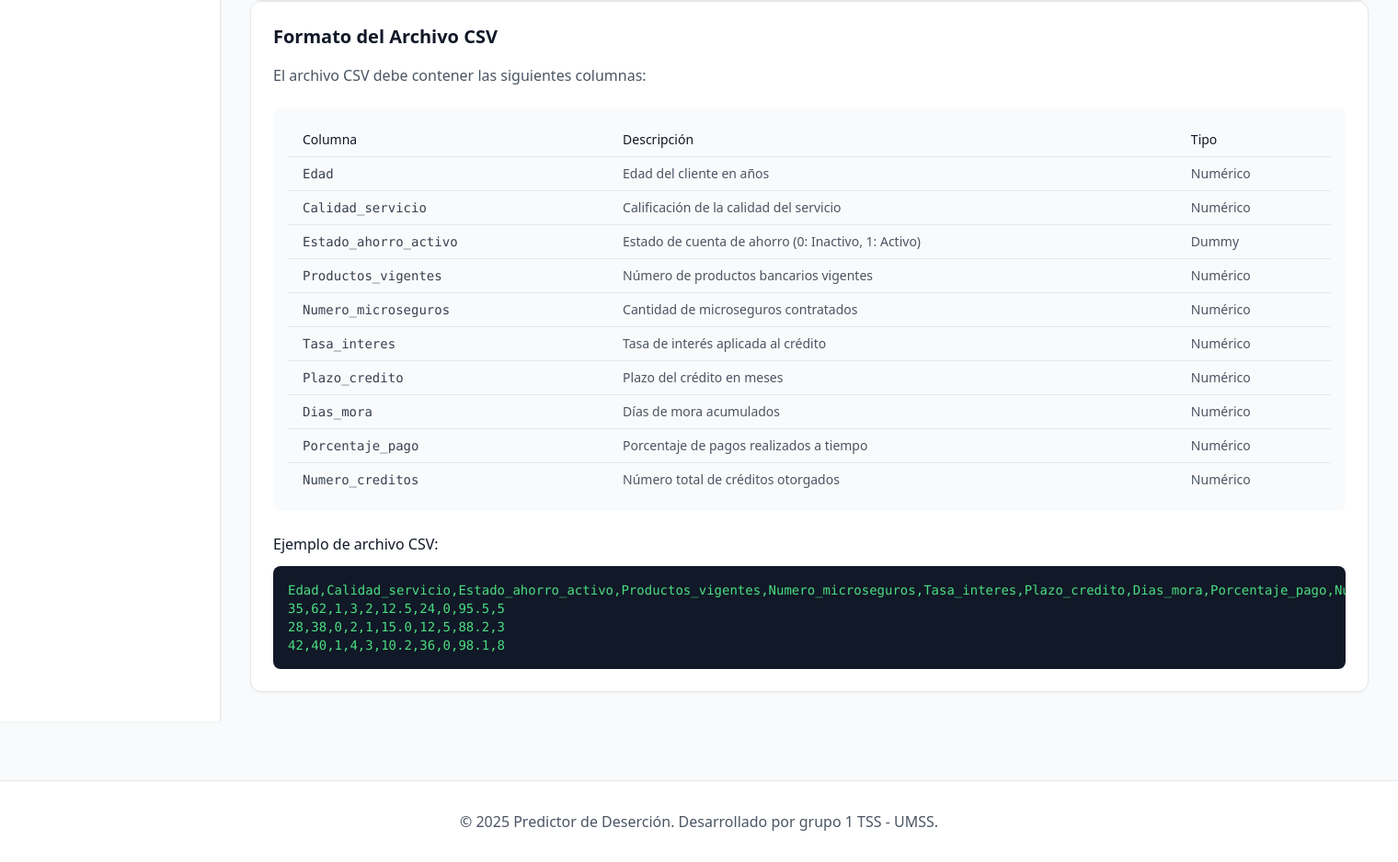
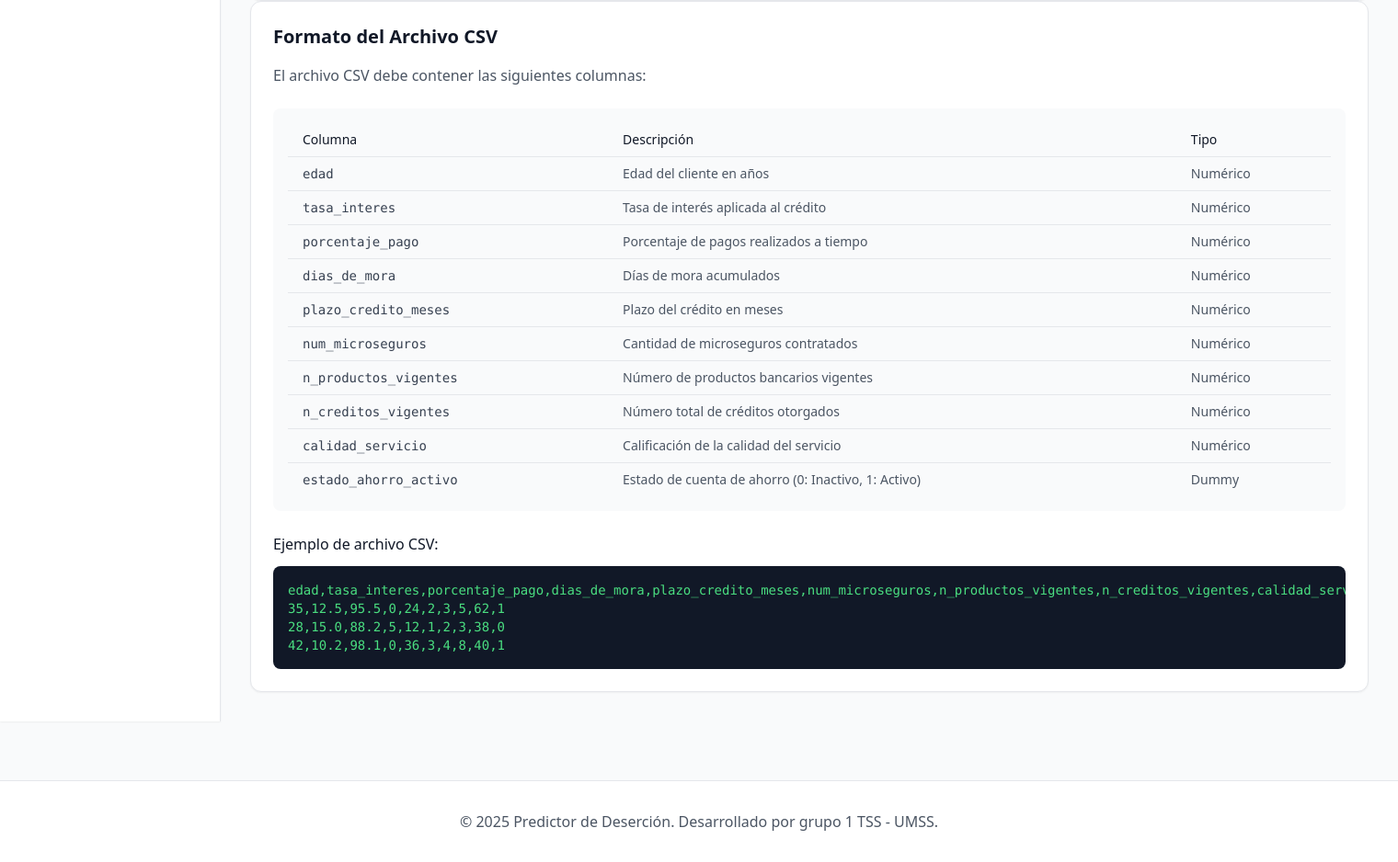
Before and after one commit to rolando2012/WebRegresionLogistica, a Flask app: page /analisis-masivo in a window 1520 px wide. Shown: the part 590-1528 px from the top of the page at 92% size. Run offline with Flask 3, Linux system fonts and the light colour scheme; some libraries are stand-ins or nearby versions.

Commit message:
Actualizar subtítulo de vista previa y corregir nombres de columnas en la tabla de formato CSV

```diff
--- a/app/templates/main/analisis_masivo.html
+++ b/app/templates/main/analisis_masivo.html
@@ -95,7 +95,7 @@
                 <!-- Sección de Vista Previa (inicialmente oculta) -->
                 <div id="preview-section" class="bg-white rounded-xl shadow-sm border border-gray-200 p-6 hidden">
                     <h2 class="text-xl font-semibold text-gray-900 mb-2">Vista Previa de Datos</h2>
-                    <p id="preview-subtitle" class="text-gray-600 mb-6">Primeras 10 filas del archivo cargado</p>
+                    <p id="preview-subtitle" class="text-gray-600 mb-6">Primeras 10 filas minimas del archivo cargado</p>
 
                     <div class="overflow-x-auto">
                         <table id="preview-table" class="min-w-full text-sm">
@@ -121,7 +121,6 @@
                     <h2 class="text-xl font-semibold text-gray-900 mb-4">Formato del Archivo CSV</h2>
                     <p class="text-gray-600 mb-6">El archivo CSV debe contener las siguientes columnas:</p>
 
-                    <!-- Reemplazar SOLO la tabla dentro de la sección "Formato del Archivo CSV" -->
                     <div class="bg-gray-50 rounded-lg p-4 overflow-x-auto">
                         <table class="min-w-full text-sm">
                             <thead>
@@ -133,54 +132,54 @@
                             </thead>
                             <tbody class="divide-y divide-gray-200">
                                 <tr>
-                <td class="py-2 px-4 font-mono text-gray-700">Edad</td>
+                                    <td class="py-2 px-4 font-mono text-gray-700">edad</td>
                                     <td class="py-2 px-4 text-gray-600">Edad del cliente en años</td>
                                     <td class="py-2 px-4 text-gray-600">Numérico</td>
                                 </tr>
                                 <tr>
-                <td class="py-2 px-4 font-mono text-gray-700">Calidad_servicio</td>
+                                    <td class="py-2 px-4 font-mono text-gray-700">tasa_interes</td>
+                                    <td class="py-2 px-4 text-gray-600">Tasa de interés aplicada al crédito</td>
+                                    <td class="py-2 px-4 text-gray-600">Numérico</td>
+                                </tr>
+                                <tr>
+                                    <td class="py-2 px-4 font-mono text-gray-700">porcentaje_pago</td>
+                                    <td class="py-2 px-4 text-gray-600">Porcentaje de pagos realizados a tiempo</td>
+                                    <td class="py-2 px-4 text-gray-600">Numérico</td>
+                                </tr>
+                                <tr>
+                                    <td class="py-2 px-4 font-mono text-gray-700">dias_de_mora</td>
+                                    <td class="py-2 px-4 text-gray-600">Días de mora acumulados</td>
+                                    <td class="py-2 px-4 text-gray-600">Numérico</td>
+                                </tr>
+                                <tr>
+                                    <td class="py-2 px-4 font-mono text-gray-700">plazo_credito_meses</td>
+                                    <td class="py-2 px-4 text-gray-600">Plazo del crédito en meses</td>
+                                    <td class="py-2 px-4 text-gray-600">Numérico</td>
+                                </tr>
+                                <tr>
+                                    <td class="py-2 px-4 font-mono text-gray-700">num_microseguros</td>
+                                    <td class="py-2 px-4 text-gray-600">Cantidad de microseguros contratados</td>
+                                    <td class="py-2 px-4 text-gray-600">Numérico</td>
+                                </tr>
+                                <tr>
+                                    <td class="py-2 px-4 font-mono text-gray-700">n_productos_vigentes</td>
+                                    <td class="py-2 px-4 text-gray-600">Número de productos bancarios vigentes</td>
+                                    <td class="py-2 px-4 text-gray-600">Numérico</td>
+                                </tr>
+                                <tr>
+                                    <td class="py-2 px-4 font-mono text-gray-700">n_creditos_vigentes</td>
+                                    <td class="py-2 px-4 text-gray-600">Número total de créditos otorgados</td>
+                                    <td class="py-2 px-4 text-gray-600">Numérico</td>
+                                </tr>
+                                <tr>
+                                    <td class="py-2 px-4 font-mono text-gray-700">calidad_servicio</td>
                                     <td class="py-2 px-4 text-gray-600">Calificación de la calidad del servicio</td>
                                     <td class="py-2 px-4 text-gray-600">Numérico</td>
                                 </tr>
                                 <tr>
-                <td class="py-2 px-4 font-mono text-gray-700">Estado_ahorro_activo</td>
+                                    <td class="py-2 px-4 font-mono text-gray-700">estado_ahorro_activo</td>
                                     <td class="py-2 px-4 text-gray-600">Estado de cuenta de ahorro (0: Inactivo, 1: Activo)</td>
                                     <td class="py-2 px-4 text-gray-600">Dummy</td>
-            </tr>
-            <tr>
-                <td class="py-2 px-4 font-mono text-gray-700">Productos_vigentes</td>
-                <td class="py-2 px-4 text-gray-600">Número de productos bancarios vigentes</td>
-                <td class="py-2 px-4 text-gray-600">Numérico</td>
-            </tr>
-            <tr>
-                <td class="py-2 px-4 font-mono text-gray-700">Numero_microseguros</td>
-                <td class="py-2 px-4 text-gray-600">Cantidad de microseguros contratados</td>
-                <td class="py-2 px-4 text-gray-600">Numérico</td>
-            </tr>
-            <tr>
-                <td class="py-2 px-4 font-mono text-gray-700">Tasa_interes</td>
-                <td class="py-2 px-4 text-gray-600">Tasa de interés aplicada al crédito</td>
-                <td class="py-2 px-4 text-gray-600">Numérico</td>
-            </tr>
-            <tr>
-                <td class="py-2 px-4 font-mono text-gray-700">Plazo_credito</td>
-                <td class="py-2 px-4 text-gray-600">Plazo del crédito en meses</td>
-                <td class="py-2 px-4 text-gray-600">Numérico</td>
-            </tr>
-            <tr>
-                <td class="py-2 px-4 font-mono text-gray-700">Dias_mora</td>
-                <td class="py-2 px-4 text-gray-600">Días de mora acumulados</td>
-                <td class="py-2 px-4 text-gray-600">Numérico</td>
-                            </tr>
-                                <tr>
-                                    <td class="py-2 px-4 font-mono text-gray-700">Porcentaje_pago</td>
-                                    <td class="py-2 px-4 text-gray-600">Porcentaje de pagos realizados a tiempo</td>
-                                    <td class="py-2 px-4 text-gray-600">Numérico</td>
-                                </tr>
-                                <tr>
-                                    <td class="py-2 px-4 font-mono text-gray-700">Numero_creditos</td>
-                                    <td class="py-2 px-4 text-gray-600">Número total de créditos otorgados</td>
-                                    <td class="py-2 px-4 text-gray-600">Numérico</td>
                                 </tr>
                             </tbody>
                         </table>
@@ -189,12 +188,11 @@
                     <!-- Ejemplo de archivo -->
                     <div class="mt-6">
                         <h3 class="font-medium text-gray-900 mb-3">Ejemplo de archivo CSV:</h3>
-                       <!-- Reemplazar SOLO el contenido del div con clase "bg-gray-900 text-green-400" -->
                         <div class="bg-gray-900 text-green-400 rounded-lg p-4 font-mono text-sm overflow-x-auto">
-                            <div>Edad,Calidad_servicio,Estado_ahorro_activo,Productos_vigentes,Numero_microseguros,Tasa_interes,Plazo_credito,Dias_mora,Porcentaje_pago,Numero_creditos</div>
-                            <div>35,62,1,3,2,12.5,24,0,95.5,5</div>
-                            <div>28,38,0,2,1,15.0,12,5,88.2,3</div>
-                            <div>42,40,1,4,3,10.2,36,0,98.1,8</div>
+                            <div>edad,tasa_interes,porcentaje_pago,dias_de_mora,plazo_credito_meses,num_microseguros,n_productos_vigentes,n_creditos_vigentes,calidad_servicio,estado_ahorro_activo</div>
+                            <div>35,12.5,95.5,0,24,2,3,5,62,1</div>
+                            <div>28,15.0,88.2,5,12,1,2,3,38,0</div>
+                            <div>42,10.2,98.1,0,36,3,4,8,40,1</div>
                         </div>
                     </div>
                 </div>
@@ -277,9 +275,9 @@
 <script>
 // Columnas esperadas
 const expectedColumns = [
-    'Edad', 'Calidad_servicio', 'Estado_ahorro_activo', 'Productos_vigentes',
-    'Numero_microseguros', 'Tasa_interes', 'Plazo_credito', 'Dias_mora',
-    'Porcentaje_pago', 'Numero_creditos'
+    'edad', 'tasa_interes', 'porcentaje_pago', 'dias_de_mora',
+    'plazo_credito_meses', 'num_microseguros', 'n_productos_vigentes',
+    'n_creditos_vigentes', 'calidad_servicio', 'estado_ahorro_activo'
 ];
 
 // Variables globales
@@ -465,7 +463,9 @@ function parseAllCSVData(lines, headers) {
 // Función para parsear datos CSV (solo para preview)
 function parseCSVData(lines, headers, limit = 10) {
     const data = [];
-    const maxLines = Math.min(lines.length, limit + 1);
+    const dataLines = lines.length - 1; // Total de filas de datos (sin header)
+    const maxLines = Math.min(dataLines, limit) + 1; // +1 para incluir header en el cálculo
+
     for (let i = 1; i < maxLines; i++) {
         const values = lines[i].split(',').map(v => v.trim());
         const row = {};
@@ -493,16 +493,16 @@ function showPreview(data, headers) {
 
     // Nombres de columnas para mostrar (mapeo más completo)
     const columnDisplayNames = {
-        'Edad': 'Edad',
-        'Calidad_servicio': 'Calidad Servicio',
-        'Estado_ahorro_activo': 'Ahorro Activo',
-        'Productos_vigentes': 'Productos',
-        'Numero_microseguros': 'Microseguros',
-        'Tasa_interes': 'Tasa %',
-        'Plazo_credito': 'Plazo',
-        'Dias_mora': 'Días Mora',
-        'Porcentaje_pago': '% Pago',
-        'Numero_creditos': 'Nº Créditos'
+    'edad': 'Edad',
+    'tasa_interes': 'Tasa %',
+    'porcentaje_pago': '% Pago',
+    'dias_de_mora': 'Días Mora',
+    'plazo_credito_meses': 'Plazo',
+    'num_microseguros': 'Microseguros',
+    'n_productos_vigentes': 'Productos',
+    'n_creditos_vigentes': 'Nº Créditos',
+    'calidad_servicio': 'Calidad Servicio',
+    'estado_ahorro_activo': 'Ahorro Activo'
 };
 
     // Mostrar TODAS las columnas
@@ -522,13 +522,14 @@ function showPreview(data, headers) {
             let value = row[header];
 
             // Formatear valores específicos
-            if (header === 'Tasa_interes' && !isNaN(value)) {
+            if (header === 'tasa_interes' && !isNaN(value)) {
                 value = `${parseFloat(value).toFixed(1)}%`;
-            } else if (header === 'Porcentaje_pago' && !isNaN(value)) {
+            } else if (header === 'porcentaje_pago' && !isNaN(value)) {
                 value = `${parseFloat(value).toFixed(1)}%`;
-            } else if (header === 'Estado_ahorro_activo') {
+            } else if (header === 'estado_ahorro_activo') {
                 value = value === '1' ? 'Activo' : 'Inactivo';
             }
+
 
             tableHTML += `<td class="px-4 py-2 whitespace-nowrap text-sm text-gray-500">${value}</td>`;
         });
```
Lines whose indentation alone changed are shown as unchanged.
